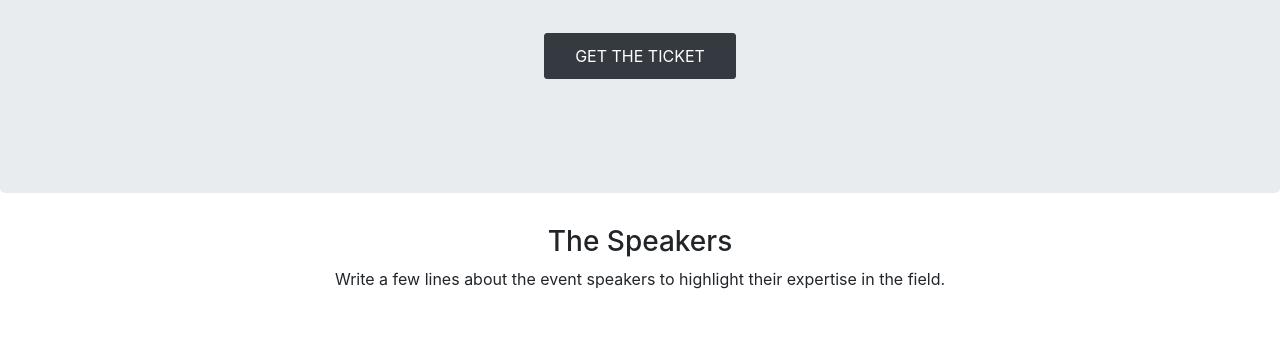
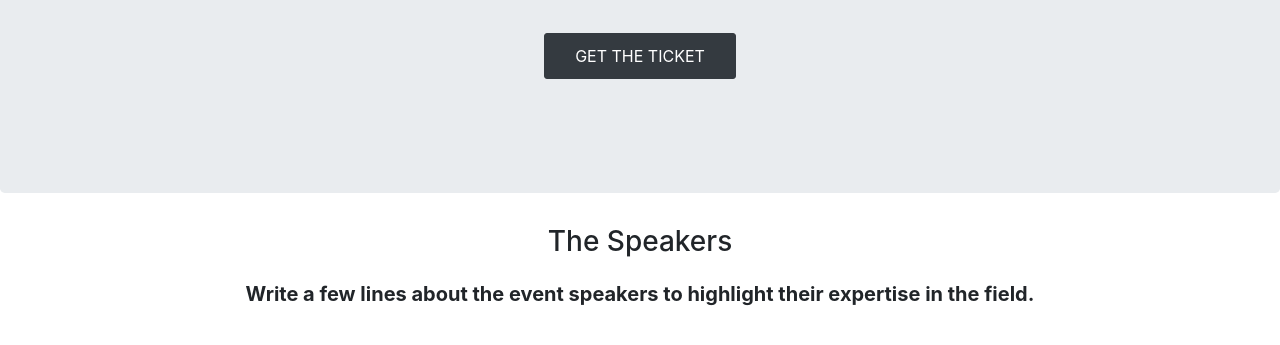
Before and after one commit to aaronfields484/event-landing-page, a plain HTML site: page index.html in a window 1280 px wide. Shown: the part 241-586 px from the top of the page. Drawn offline with nearby package versions, Linux system fonts and the light colour scheme; a web font is replaced by a local one.

Commit message:
feat(styles.css): The speakers heading styling

```diff
--- a/styles/styles.css
+++ b/styles/styles.css
@@ -28,3 +28,17 @@
     font-size: 16px;
     padding: 10px 30px;
 }
+
+.speakers {
+    font-weight: 700;
+}
+
+.speakers h3 {
+    margin: 20px auto;
+}
+
+.speakers p {
+    font-size: 20px;
+    width: 80%;
+    margin: 10px auto;
+}
```
